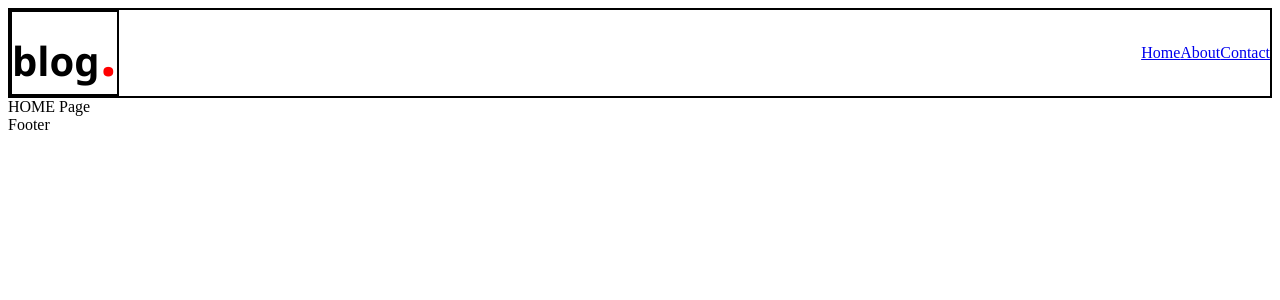
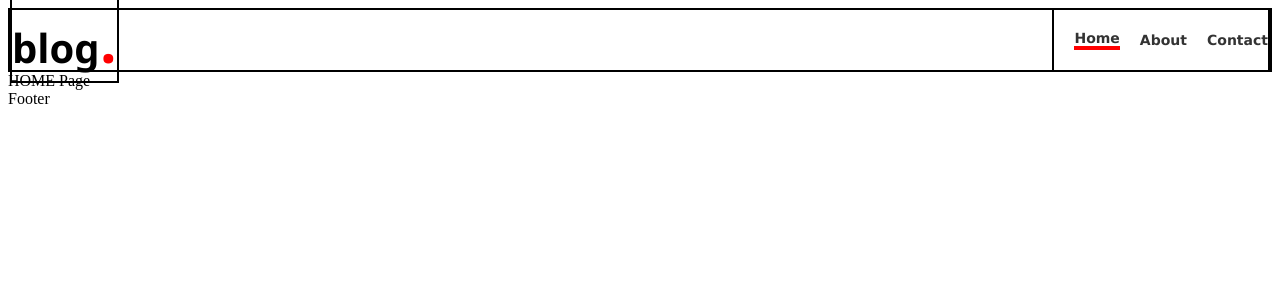
Before and after one commit to ankit-suman-07/Blog-Frontend, a React (Create React App) app: page / in a window 1280 px wide. Shown: the top 300 px of the page. Built offline with nearby package versions, Linux system fonts and the light colour scheme.

Commit message:
Modify & structure navigation menus

```diff
--- a/src/components/nav-bar/NavComponent.css
+++ b/src/components/nav-bar/NavComponent.css
@@ -1,4 +1,5 @@
 .nav-style {
+    height: 60px;
     border: 2px solid black;
     display: flex;
     align-items: center;
@@ -17,3 +18,27 @@
     font-size: 60px;
     color: red;
 }
+
+.nav-menu {
+    border: 2px solid black;
+    height: 60px;
+    display: flex;
+    align-items: center;
+    justify-content: space-between;
+}
+
+.nav-link {
+    text-decoration: none;
+    font-family: 'Lucida Sans', 'Lucida Sans Regular', 'Lucida Grande', 'Lucida Sans Unicode', Geneva, Verdana, sans-serif;
+    font-size: 14px;
+    color: #333333;
+    font-weight: 600;
+    margin-left: 20px;
+    transition: all 0.3s;
+}
+
+.active {
+    border-bottom: 4px solid black;
+    border-color: red;
+
+}
--- a/src/components/nav-bar/NavComponent.js
+++ b/src/components/nav-bar/NavComponent.js
@@ -9,7 +9,7 @@ const NavComponent = () => {
         <div className='logo' >
             blog<span className='dot' >.</span>
         </div>
-        <div>
+        <div className='nav-menu' >
       <NavLink
         to="/"
         className={({ isActive }) => (isActive ? 'nav-link active' : 'nav-link')}
--- a/src/pages/home/Home.js
+++ b/src/pages/home/Home.js
@@ -1,6 +1,4 @@
 import React from 'react'
-import DataFetcher from '../../components/DataFetcher'
-import NavComponent from '../../components/nav-bar/NavComponent'
 
 const Home = () => {
   return (
@@ -14,8 +12,6 @@ const Home = () => {
         <footer>
 
         </footer>
-      {/* Blog Home Page
-      <DataFetcher /> */}
     </>
   )
 }
```
